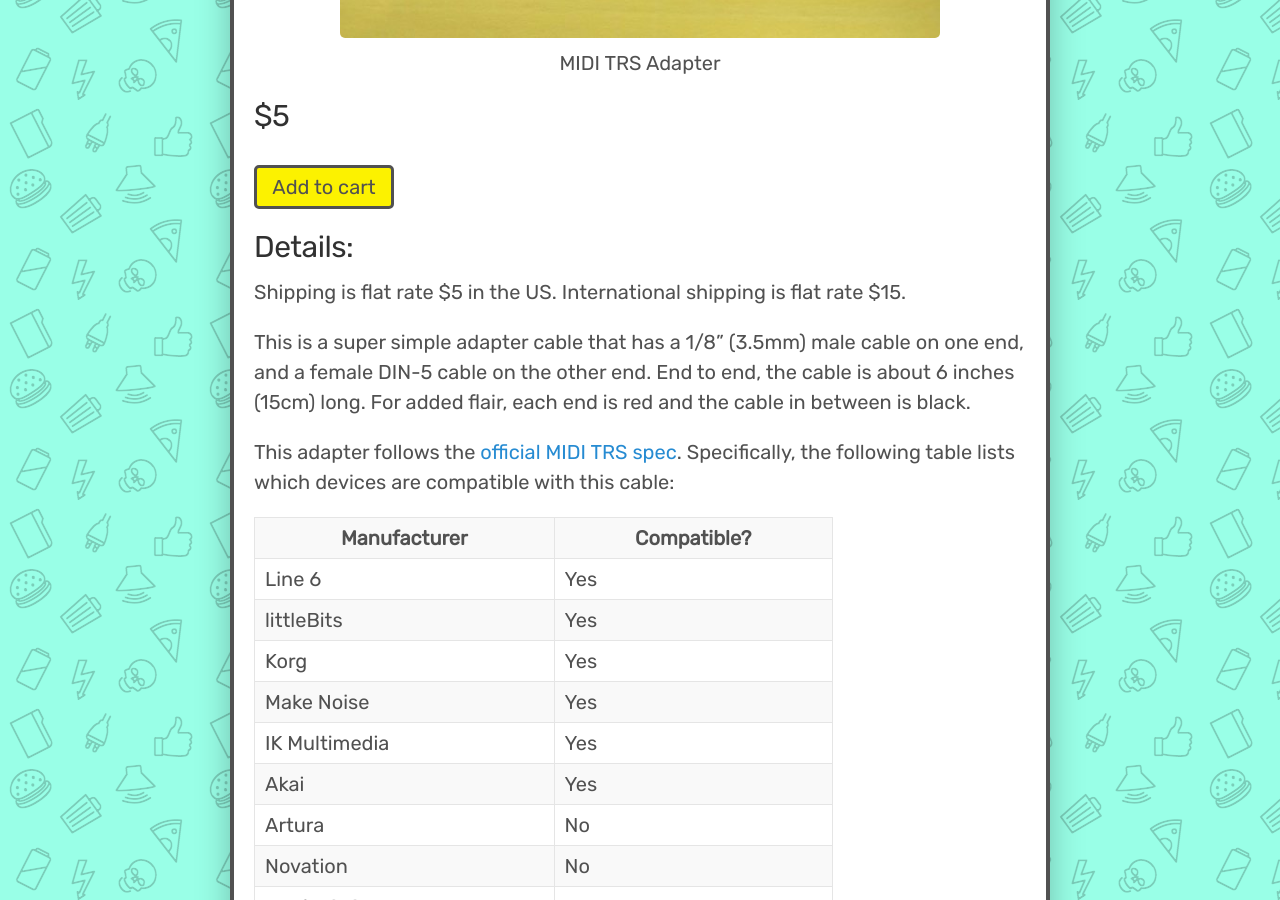
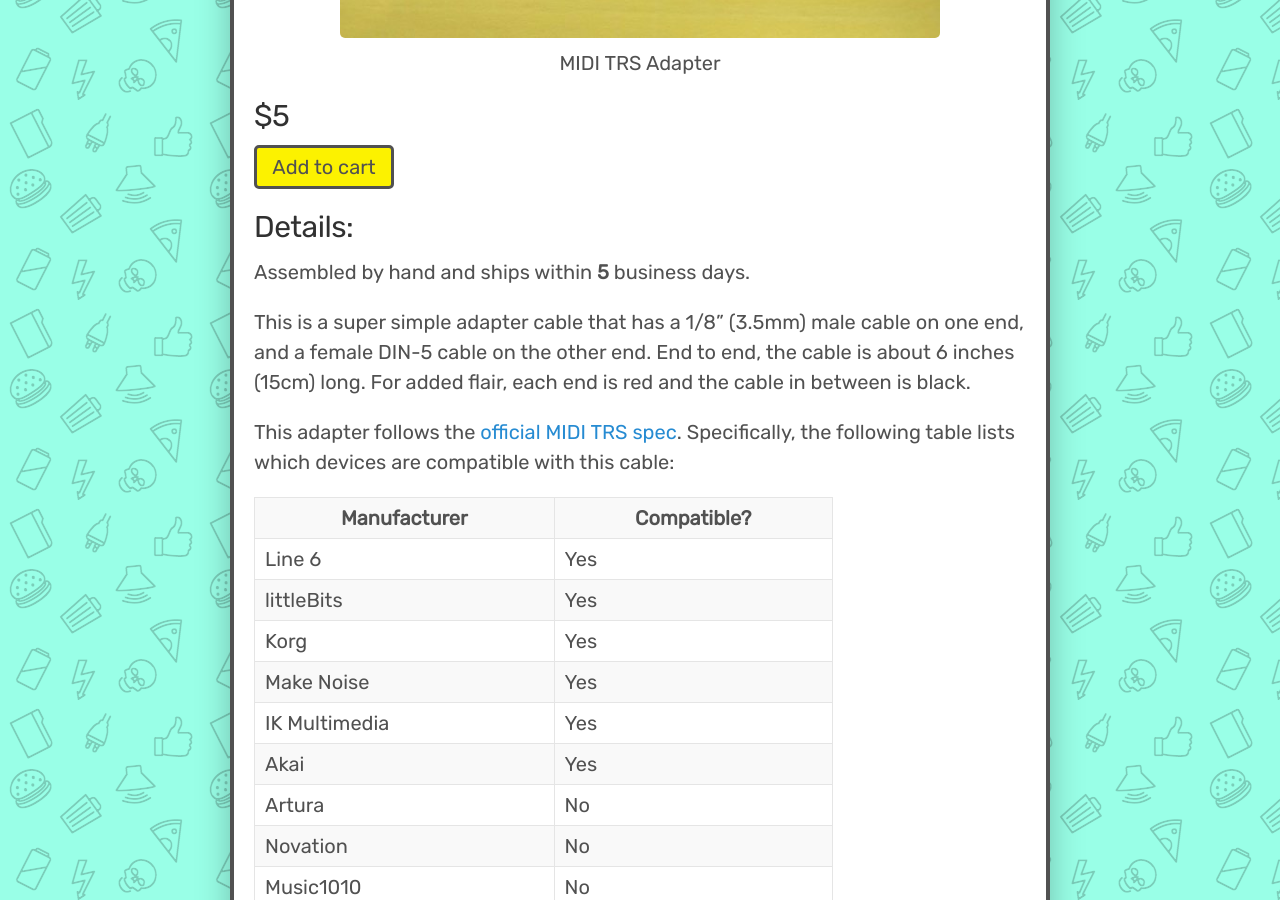
Before and after one commit to catskull/catskullelectronics.com, a Jekyll site: the page built from _posts/2019-03-11-miditrs.md, in a window 1280 px wide and 900 px high, scrolled down 893 px. Built offline with Jekyll 4.4.1, drawn with Linux system fonts in a browser that asks for light colours; comment, search, counter and statistics services are not loaded.

Commit message:
Update trs adapter for shopify

```diff
--- a/_posts/2019-03-11-miditrs.md
+++ b/_posts/2019-03-11-miditrs.md
@@ -18,21 +20,11 @@
 
 ## $5
 
-<table>
-  <form id="paypal" target="paypal" action="https://www.paypal.com/cgi-bin/webscr" method="post">
-  <input type="hidden" name="cmd" value="_s-xclick">
-  <input type="hidden" name="hosted_button_id" value="9GH9ZABHVTG42">
-  <input type="hidden" name="currency_code" value="USD">
-  </form>
-</table>
-
-<div class="addToCart noselect" onclick="addToCart()">
-  Add to cart
-</div>
+{% include shopify_markup.html %}
 
 ## Details:
 
-Shipping is flat rate $5 in the US. International shipping is flat rate $15.
+{% include shipping_estimate.html %}
 
 This is a super simple adapter cable that has a 1/8" (3.5mm) male cable on one end, and a female DIN-5 cable on the other end. End to end, the cable is about 6 inches (15cm) long. For added flair, each end is red and the cable in between is black.
 
@@ -81,8 +73,6 @@
   </tr>
 </table>
 
-I will ship to the address entered on the PayPal checkout page, so please double check to make sure it’s correct.
-
-By purchasing, you are acknowledging that you've read and understand this page as well as my [FAQ](/faq) page.
+{% include product_footer.md %}
 
 <script src="{{ site.baseurl }}public/js/famimimidigallery.js"></script>
```
Also changed, not shown: other parts of _posts/2019-03-11-miditrs.md (+2 -0 lines).
